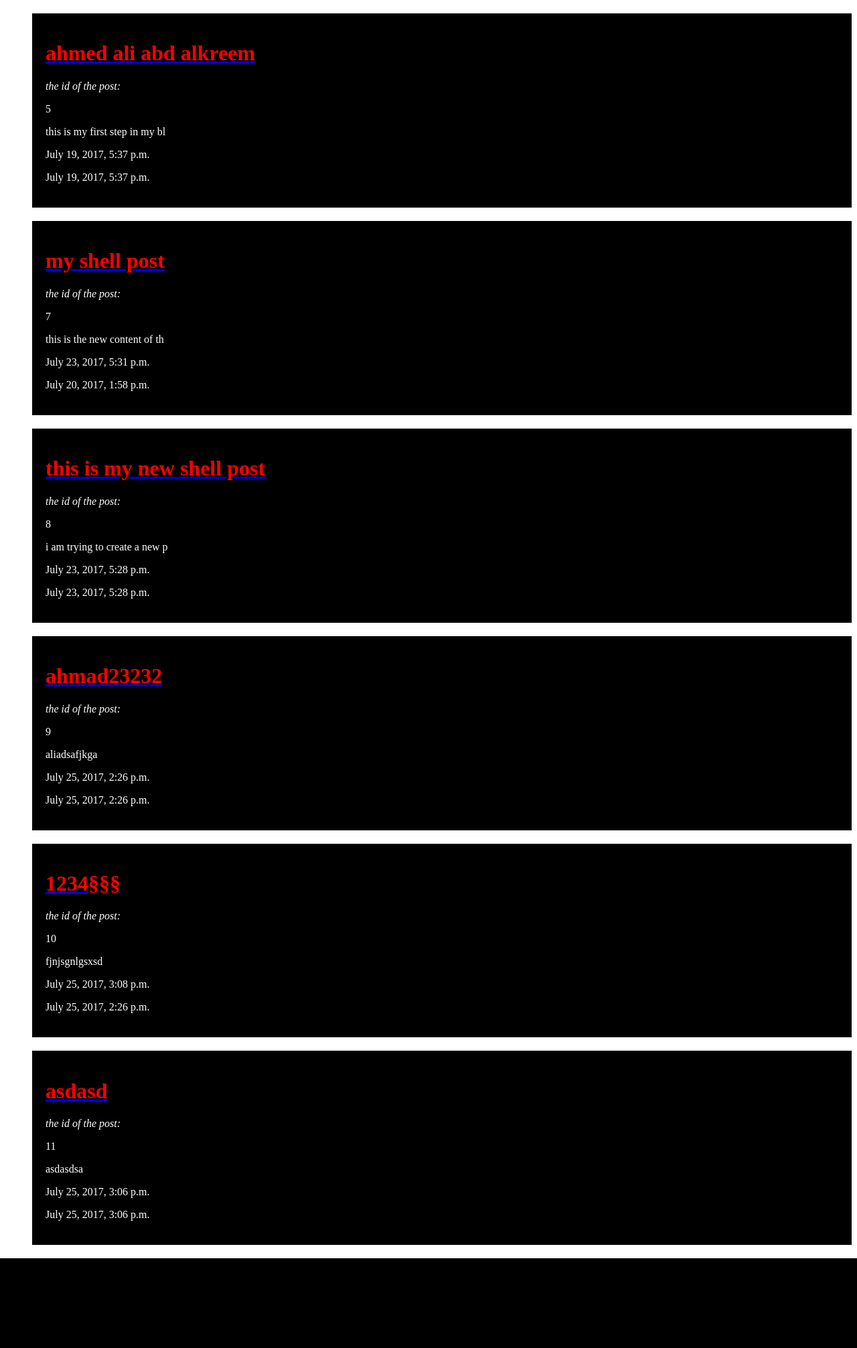
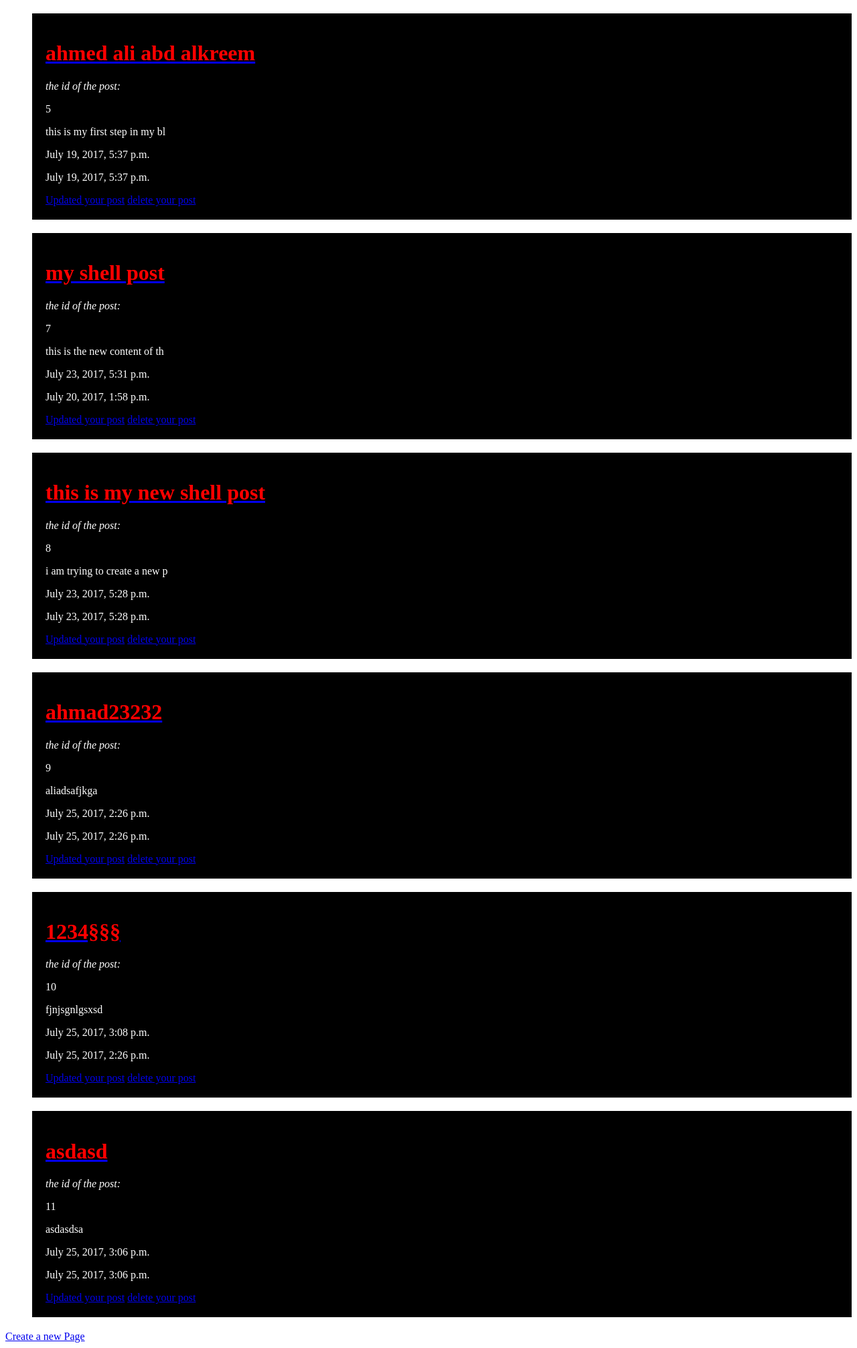
Before and after one commit to ahmedaak88/blog1, a Django app: a page that uses post/templates/post_list.html in a window 1280 px wide. Shown: the whole page at 67% size. Before the commit the page ends 1879 px from the top, so only its background shows below. Run offline with Django 3.2, Linux system fonts and the light colour scheme; data comes from the database, SQL or seed files in the repository; both versions use the stored data as it was after the commit.

Commit message:
we created the delete update pages

```diff
--- a/post/models.py
+++ b/post/models.py
@@ -14,6 +14,12 @@ class Post(models.Model):
 
 	def get_absoulute_url(self):
 		return reverse("post:detail", kwargs={"post_id": self.id})
+	def update_url_post(self):
+		return reverse("post:update", kwargs={"post_id": self.id})
+	def delete_url(self):
+		return reverse("post:delete", kwargs={"post_id": self.id})
+	def create_url(self):
+		return redirect("post:create")
 	def croping(self):
 		return str(self.content[0:30])
 		pass
--- a/post/templates/post_create.html
+++ b/post/templates/post_create.html
@@ -4,7 +4,7 @@
 	<title>form create </title>
 </head>
 <body>
-	<form method="POST">
+	<form method="POST" action="{% url 'post:create' %}">
 		{% csrf_token %}
 		{{form.as_p}}
 		<input type="submit" value="Create post">
--- a/post/templates/post_detail.html
+++ b/post/templates/post_detail.html
@@ -31,12 +31,14 @@
 
 
 
+
     		<div>
     		<h2>{{instance.title}}</h2>
     		<p>{{instance.content}}</p>
     		<p>{{instance.timestamp}}</p>
-
+    		<a href={{instance.update_url_post}}>Updating the post </a>
     		</div>
+    }
 
 
     	<a href="{% url 'post:list' %}">Go back to the list</a>
--- a/post/templates/post_list.html
+++ b/post/templates/post_list.html
@@ -22,6 +22,13 @@
     <title>Post List</title>
 </head>
 <body>
+        {% if messages %}
+        <ul class="messages">
+            {% for message in messages %}
+            <li{% if message.tags %} class="{{ message.tags }}"{% endif %}>{{ message }}</li>
+            {% endfor %}
+        </ul>
+        {% endif %}
 
     <ol>
     	   {% for x in list%}
@@ -32,8 +39,11 @@
     		<p>{{x.croping}}</p>
     		<p>{{x.updated}}</p>
     		<p>{{x.timestamp}}</p>
+            <a href={{x.update_url_post}}>Updated your post</a>
+            <a href={{x.delete_url}}>delete your post</a>
             </div>
     	   {% endfor %}
     </ol>
+    <a href="{% url 'post:create' %}">Create a new Page</a>
 </body>
 </html>
--- a/post/urls.py
+++ b/post/urls.py
@@ -6,6 +6,7 @@ urlpatterns = [
     url(r'^create/$', views.post_create, name="create"),
 
     url(r'^list/$', views.post_list, name="list"),
-    url(r'^update/$', views.post_update, name="update"),
-    url(r'^delete/$', views.post_delete, name="delete"),
+    url(r'^update/(?P<post_id>\d+)$', views.post_update, name="update"),
+    url(r'^delete/(?P<post_id>\d+)$', views.post_delete, name="delete"),
+
 ]
--- a/post/views.py
+++ b/post/views.py
@@ -1,8 +1,9 @@
 from __future__ import unicode_literals
-from django.shortcuts import render
+from django.shortcuts import render, redirect
 from .models import Post
 from django.shortcuts import get_object_or_404
 from .forms import PostForm
+from django.contrib import messages
 
 def post_detail(request, post_id):
     obj = get_object_or_404(Post , id = post_id)
@@ -27,15 +28,32 @@ def post_list(request):
     }
     return render(request, 'post_list.html',context3)
 def post_create(request):
-    form = PostForm()
+    form = PostForm(request.POST or None)
+    if form.is_valid():
+        form.save()
+        messages.success(request,"you are king of the world")
+        return redirect ("post:list")
     context = {
     "form": form,
     }
     return render(request, 'post_create.html',context)
 
 
-def post_update(request):
-    return render(request, 'post_update.html',{})
+def post_update(request, post_id):
+    post_obj = get_object_or_404(Post, id=post_id)
+    form = PostForm(request.POST or None ,instance=post_obj)
+    if form.is_valid():
+        form.save()
+        messages.success(request,"how dare you ?")
+        return redirect ("post:list")
+    context = {
+    "form": form,
+    "post_obj": post_obj,
+    }
+    return render(request, 'post_update.html',context)
 
-def post_delete(request):
-    return render(request, 'post_delete.html',{})
+def post_delete(request, post_id):
+    post_obj = Post.objects.get(id=post_id)
+    post_obj.delete()
+    messages.warning(request, "dont you dare")
+    return redirect("post:list")
```
Also changed, not shown: post/templates/post_update.html (+8 -5 lines), db.sqlite3.
